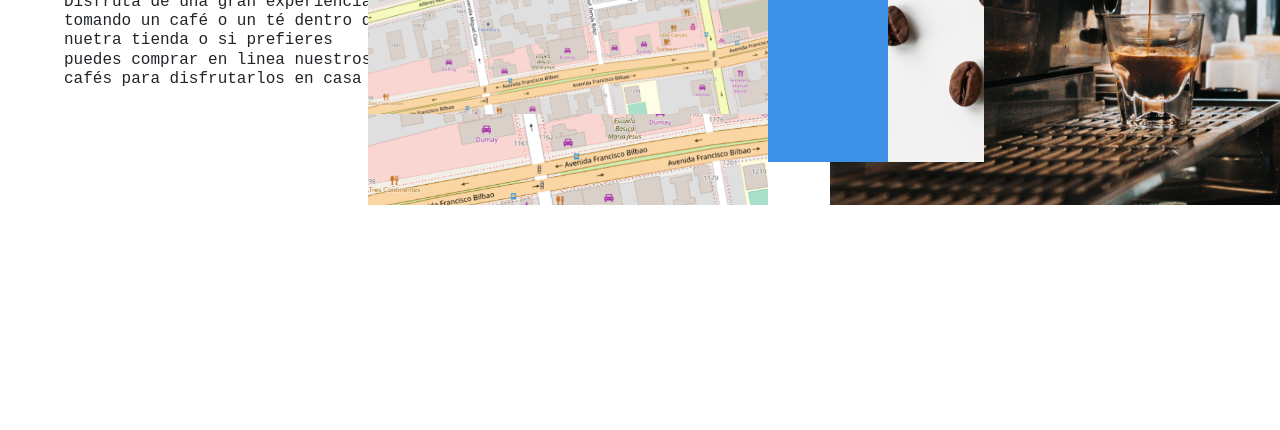
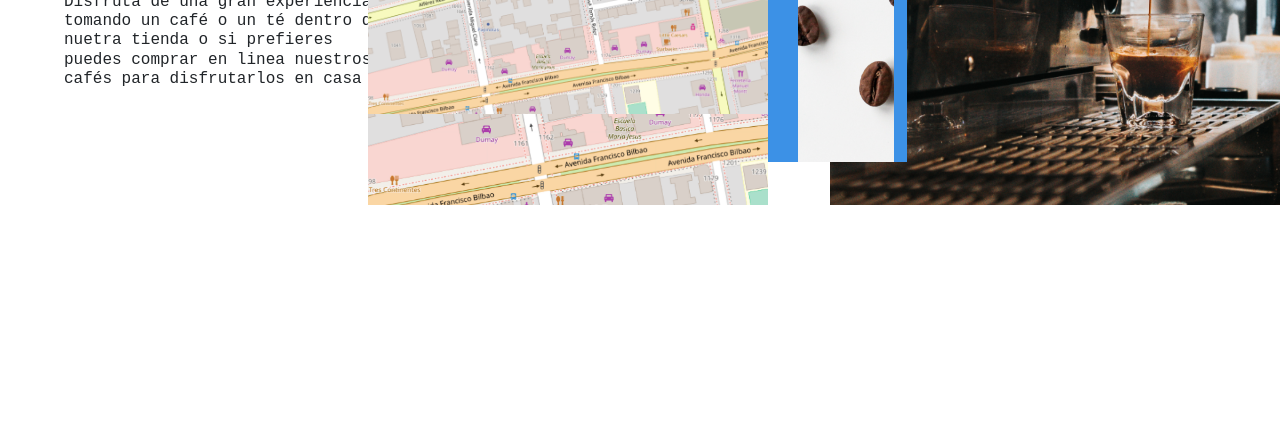
Before and after one commit to mcrodriguezd/cafeagere, a plain HTML site: page index.html in a window 1280 px wide. Shown: the part 670-1100 px from the top of the page. Drawn offline with nearby package versions, Linux system fonts and the light colour scheme; some icons are missing; a web font is replaced by a local one.

Commit message:
Un cambio mas

```diff
--- a/assets/sass/layout/_section.scss
+++ b/assets/sass/layout/_section.scss
@@ -9,7 +9,7 @@
     background-image: url("/assets/img/img-3.png");
     background-size: cover;
     position: relative;
-    left: 12%;
+    left: 5%;
     top: 0.9rem;
     z-index: 1
 
```
Also changed, not shown: assets/css/main.css.
